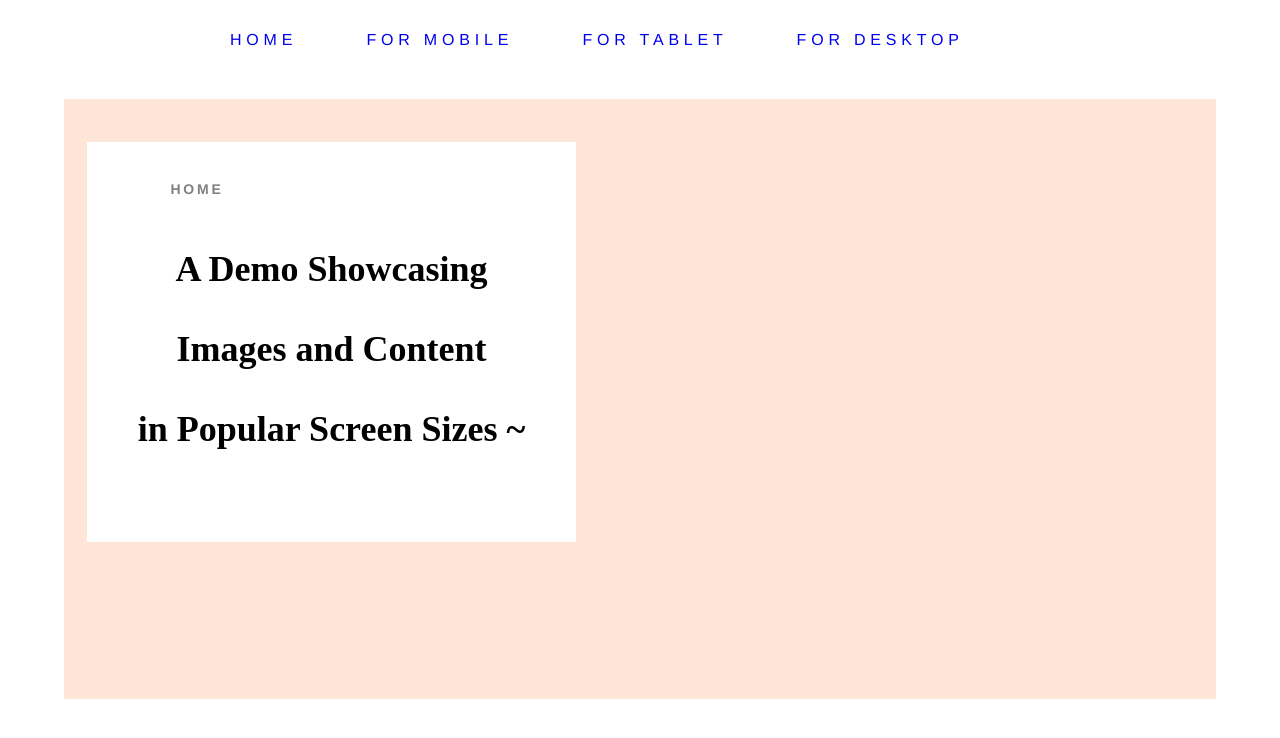
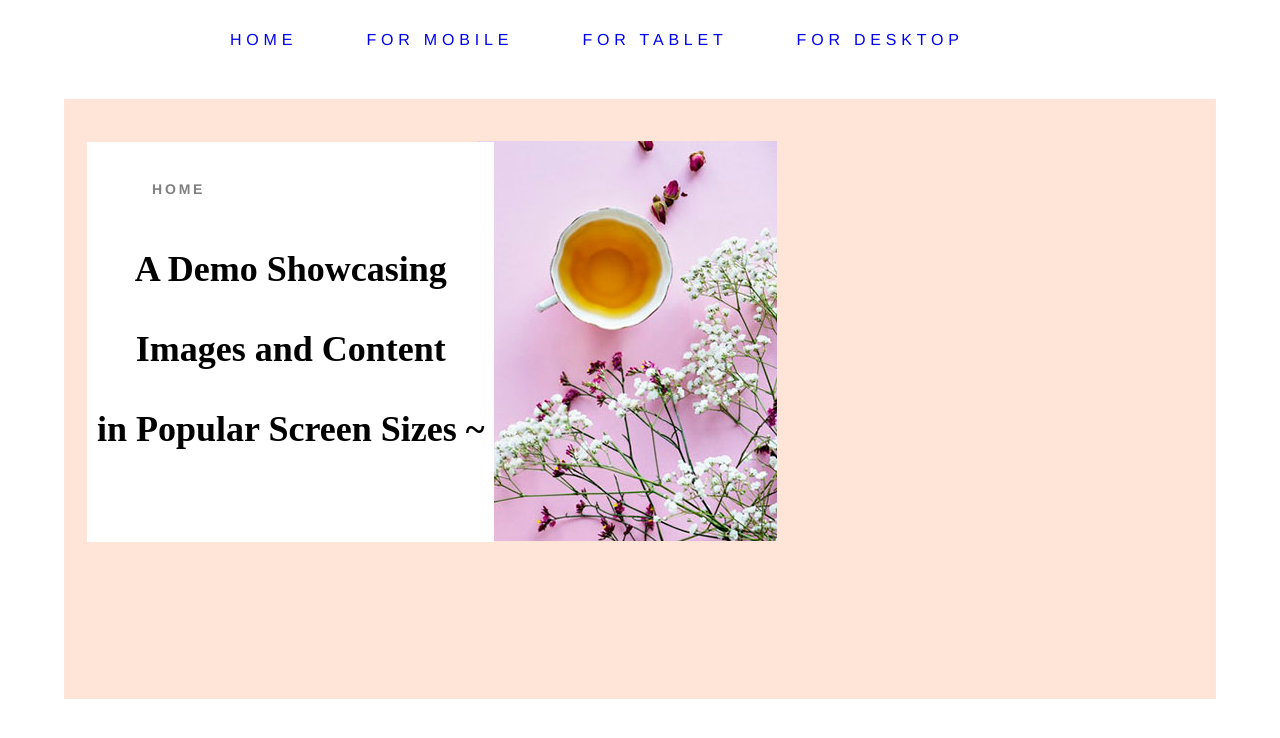
Before and after one commit to dwatson3/fluid-images, a plain HTML site: page index.html in a window 1280 px wide. Drawn offline with nearby package versions, Linux system fonts and the light colour scheme; a web font is replaced by a local one.

Commit message:
first image added on index page

```diff
--- a/css/style.css
+++ b/css/style.css
@@ -48,9 +48,10 @@ main {
 	position: relative;
 	text-align: center;
 	top: 40px;
+	z-index: 2;
 
 	height: 400px;
-	width: 120%;
+	width: 100%;
 }
 
 main > span {
@@ -63,12 +64,16 @@ main > span {
 	text-transform: uppercase;
 }
 
-.index-image-one {
-	background-image: url("/images/cup-of-tea.jpg");
-	/*float: right;
+th.index-image-one {
+	background-image: url("/images/cup-of-tea-2.jpg");
+	background-repeat: no-repeat;
+	/*float: right;*/
 	height: 400px;
-	width: 30%;
-}*/
+	width: 300px;
+
+	position: relative;
+	top: 40px;
+}
 
 /* Mobile HTML page */
 
--- a/index.html
+++ b/index.html
@@ -54,7 +54,9 @@
 
 					</th>
 
-					<th></th>
+					<th class="index-image-one">
+						<aside></aside>
+					</th>
 					<th></th>
 				</tr>
 			</table>
```
Also changed, not shown: images/cup-of-tea-2.jpg (added).
